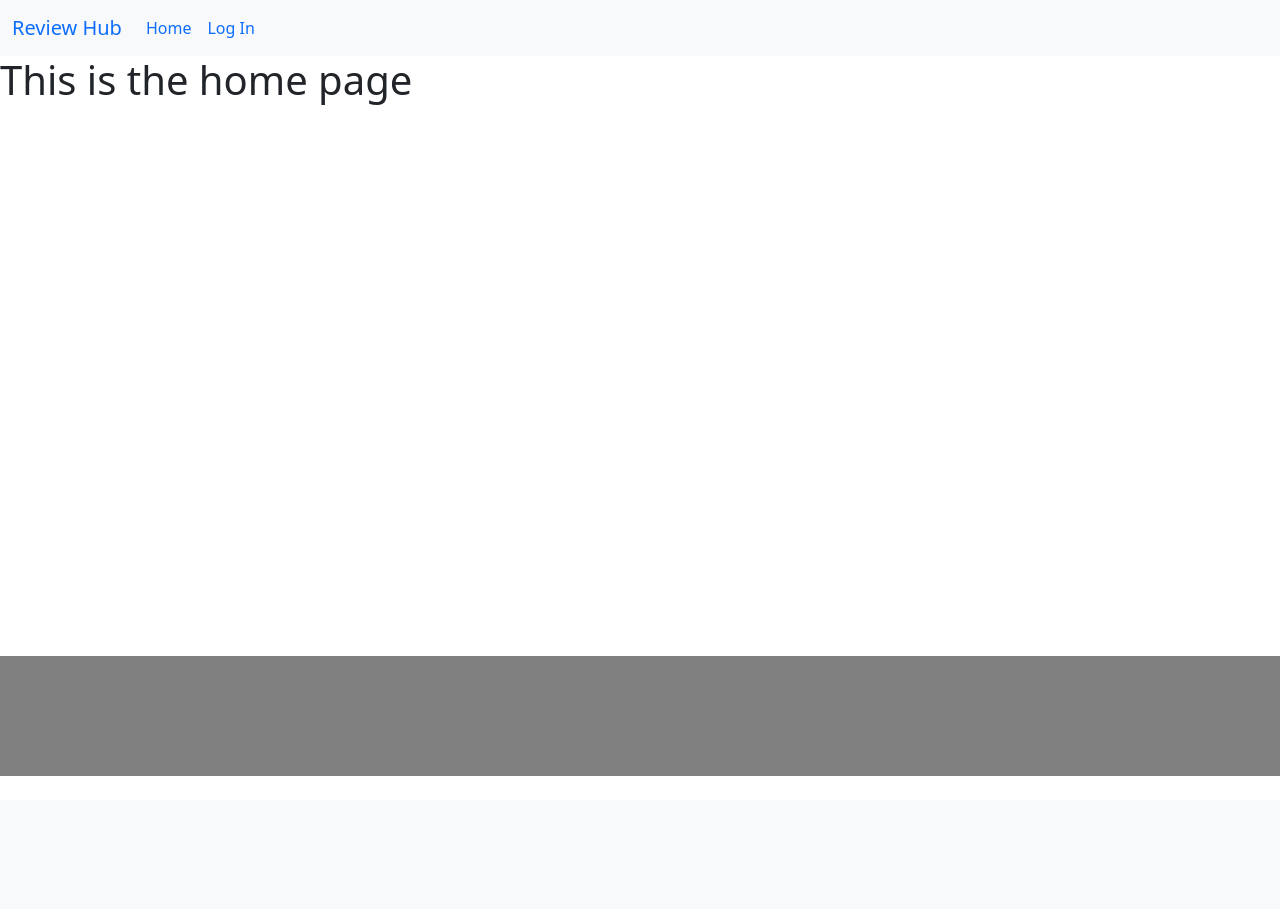
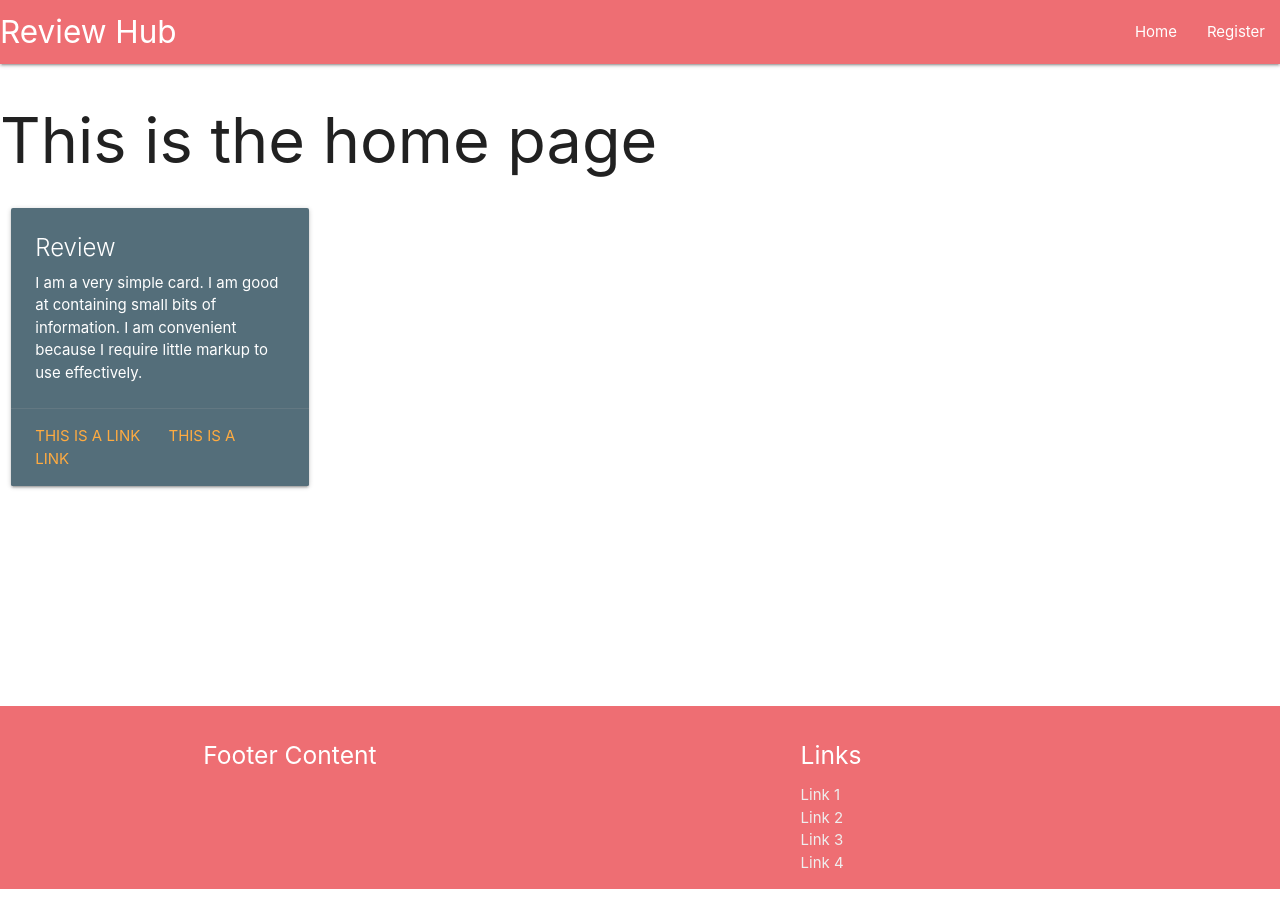
Before and after one commit to BegumDev/ReviewHubMS3, a Flask app: page / in a window 1280 px wide. Before the commit the page ends 776 px from the top, so only its background shows below. Run offline with Flask 2, Linux system fonts and the light colour scheme; some libraries are stand-ins or nearby versions.

Commit message:
Delete User model from the database as it isnt connecting. Replace with a User model to check functionality if users are being added to the database. Create a register.html with a form to add users to the database.

```diff
--- a/reviewhub/routes.py
+++ b/reviewhub/routes.py
@@ -1,8 +1,26 @@
-from flask import render_template
+from flask import render_template, request, redirect, url_for
 from reviewhub import app, db
-from reviewhub.models import Categories
+from reviewhub.models import User
+
 
 # Display the homepage
 @app.route("/")
 def home():
     return render_template("home.html")
+
+
+
+# Add a user
+@app.route("/register", methods=["GET", "POST"])
+def register():
+    if request.method == "POST":
+        user = User(
+            first_name = request.form.get('first_name'),
+            last_name = request.form.get('last_name'),
+            email = request.form.get('email'),
+            password = request.form.get('password'),
+        )
+        db.session.add(user)
+        db.session.commit()
+        return redirect(url_for("home"))
+    return render_template('register.html')
--- a/reviewhub/static/css/style.css
+++ b/reviewhub/static/css/style.css
@@ -1,8 +1,3 @@
-footer{
-    height:120px;
-    background-color: grey;
-}
-
 section{
     height: 600px;
 }
--- a/reviewhub/templates/base.html
+++ b/reviewhub/templates/base.html
@@ -5,27 +5,23 @@
     <meta charset="UTF-8">
     <meta http-equiv="X-UA-Compatible" content="IE=edge">
     <meta name="viewport" content="width=device-width, initial-scale=1.0">
-    <link rel="stylesheet" href="https://cdn.jsdelivr.net/npm/bootstrap@5.1.3/dist/css/bootstrap.min.css"
-        integrity="sha384-1BmE4kWBq78iYhFldvKuhfTAU6auU8tT94WrHftjDbrCEXSU1oBoqyl2QvZ6jIW3" crossorigin="anonymous">
+    <link rel="stylesheet" href="https://cdnjs.cloudflare.com/ajax/libs/materialize/1.0.0/css/materialize.min.css">
+    <link rel="stylesheet" href="https://cdnjs.cloudflare.com/ajax/libs/font-awesome/6.1.1/css/all.min.css"
+        integrity="sha512-KfkfwYDsLkIlwQp6LFnl8zNdLGxu9YAA1QvwINks4PhcElQSvqcyVLLD9aMhXd13uQjoXtEKNosOWaZqXgel0g=="
+        crossorigin="anonymous" referrerpolicy="no-referrer" />
     <link rel="stylesheet" href="{{ url_for('static', filename='css/style.css') }}" type="text/css">
     <title>Review Hub</title>
 </head>
 
 <body>
 
-    <nav class="navbar navbar-expand-lg bg-light">
-        <div class="container-fluid">
-            <a class="navbar-brand" href="{{ url_for('home') }}">Review Hub</a>
-            <button class="navbar-toggler" type="button" data-bs-toggle="collapse" data-bs-target="#navbarNavAltMarkup"
-                aria-controls="navbarNavAltMarkup" aria-expanded="false" aria-label="Toggle navigation">
-                <span class="navbar-toggler-icon"></span>
-            </button>
-            <div class="collapse navbar-collapse" id="navbarNavAltMarkup">
-                <div class="navbar-nav">
-                    <a class="nav-link active" aria-current="page" href="{{ url_for('home') }}">Home</a>
-                    <a class="nav-link" href="#">Log In</a>
-                </div>
-            </div>
+    <nav>
+        <div class="nav-wrapper">
+            <a href="{{ url_for('home') }}" class="brand-logo">Review Hub</a>
+            <ul id="nav-mobile" class="right hide-on-med-and-down">
+                <li><a href="{{ url_for('home') }}">Home</a></li>
+                <li><a href="{{ url_for('register') }}">Register</a></li>
+            </ul>
         </div>
     </nav>
 
@@ -36,8 +32,23 @@
 
     </section>
 
-    <footer>
-
+    <footer class="page-footer">
+        <div class="container">
+            <div class="row">
+                <div class="col l6 s12">
+                    <h5 class="white-text">Footer Content</h5>
+                </div>
+                <div class="col l4 offset-l2 s12">
+                    <h5 class="white-text">Links</h5>
+                    <ul>
+                        <li><a class="grey-text text-lighten-3" href="#!">Link 1</a></li>
+                        <li><a class="grey-text text-lighten-3" href="#!">Link 2</a></li>
+                        <li><a class="grey-text text-lighten-3" href="#!">Link 3</a></li>
+                        <li><a class="grey-text text-lighten-3" href="#!">Link 4</a></li>
+                    </ul>
+                </div>
+            </div>
+        </div>
     </footer>
 
 </body>
--- a/reviewhub/templates/home.html
+++ b/reviewhub/templates/home.html
@@ -3,4 +3,22 @@
 
 <h1>This is the home page</h1>
 
+<div class="row">
+    <div class="col s12 m3">
+        <div class="card blue-grey darken-1">
+            <div class="card-content white-text">
+                <span class="card-title">Review</span>
+                <p>I am a very simple card. I am good at containing small bits of information.
+                    I am convenient because I require little markup to use effectively.</p>
+            </div>
+            <div class="card-action">
+                <a href="#">This is a link</a>
+                <a href="#">This is a link</a>
+            </div>
+        </div>
+    </div>
+</div>
+
+
+
 {% endblock %}
```
Also changed, not shown: reviewhub/models.py (+9 -4 lines), reviewhub/templates/register.html (added, +38 -0 lines), reviewhub/static/images/readme-images/wireframes/main-page-wireframe.JPG (renamed from static/images/readme-images/wireframes/main-page-wireframe.JPG), reviewhub/static/images/readme-images/wireframes/my-account-wireframe.JPG (renamed from static/images/readme-images/wireframes/my-account-wireframe.JPG).
